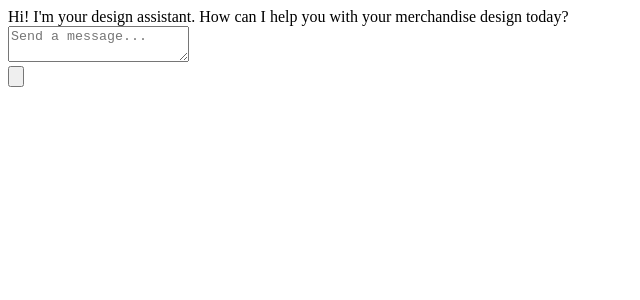
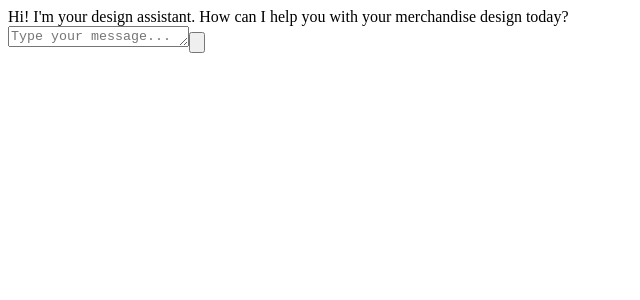
Before and after one commit to fanjoy123/fanjoy-assistant, a Next.js app: page /dashboard/design-assistant in a window 1280 px wide. Shown: the top 300 px of the page, without its empty margins (0-640 px from the left). Built offline with nearby package versions, Linux system fonts and the light colour scheme.

Commit message:
Update chat components with use client directive

```diff
--- a/src/components/chat/ChatInput.tsx
+++ b/src/components/chat/ChatInput.tsx
@@ -1,34 +1,30 @@
+'use client'
+
 import { PaperAirplaneIcon } from '@heroicons/react/24/solid'
 import { motion } from 'framer-motion'
 
 interface ChatInputProps {
   input: string
   handleInputChange: (e: React.ChangeEvent<HTMLTextAreaElement>) => void
-  handleSubmit: (e: React.FormEvent<HTMLFormElement>) => void
+  handleSubmit: (e: React.FormEvent) => void
 }
 
-export function ChatInput({
-  input,
-  handleInputChange,
-  handleSubmit
-}: ChatInputProps) {
+export function ChatInput({ input, handleInputChange, handleSubmit }: ChatInputProps) {
   return (
-    <form onSubmit={handleSubmit} className="flex items-center justify-center space-x-2 p-4">
-      <div className="relative flex max-h-60 w-full grow flex-col overflow-hidden bg-background px-8 sm:rounded-md sm:border sm:px-12">
-        <textarea
-          value={input}
-          onChange={handleInputChange}
-          placeholder="Send a message..."
-          className="min-h-[60px] w-full resize-none bg-transparent px-4 py-[1.3rem] focus-within:outline-none sm:text-sm"
-        />
-      </div>
+    <form onSubmit={handleSubmit} className="relative">
+      <textarea
+        value={input}
+        onChange={handleInputChange}
+        placeholder="Type your message..."
+        rows={1}
+        className="w-full resize-none rounded-lg border border-gray-200 bg-white p-4 pr-16 focus:border-blue-500 focus:outline-none focus:ring-2 focus:ring-blue-500"
+      />
       <motion.button
-        whileHover={{ scale: 1.05 }}
         whileTap={{ scale: 0.95 }}
         type="submit"
-        className="inline-flex items-center justify-center rounded-lg bg-primary px-4 py-3 font-semibold text-primary-foreground hover:bg-primary/90"
+        className="absolute bottom-3 right-3 rounded-lg bg-blue-500 p-2 text-white transition-colors hover:bg-blue-600"
       >
-        <PaperAirplaneIcon className="h-4 w-4" />
+        <PaperAirplaneIcon className="h-5 w-5" />
       </motion.button>
     </form>
   )
--- a/src/components/chat/ChatMessages.tsx
+++ b/src/components/chat/ChatMessages.tsx
@@ -1,3 +1,5 @@
+'use client'
+
 import { useEffect, useRef } from 'react'
 import { motion } from 'framer-motion'
 import { type Message } from 'ai'
@@ -31,8 +33,8 @@ export function ChatMessages({ messages }: ChatMessagesProps) {
             className={cn(
               'rounded-lg px-4 py-2 text-sm',
               message.role === 'assistant'
-                ? 'bg-muted text-muted-foreground'
-                : 'bg-primary text-primary-foreground'
+                ? 'bg-gray-100 text-gray-900'
+                : 'bg-blue-500 text-white'
             )}
           >
             {message.content}
```
